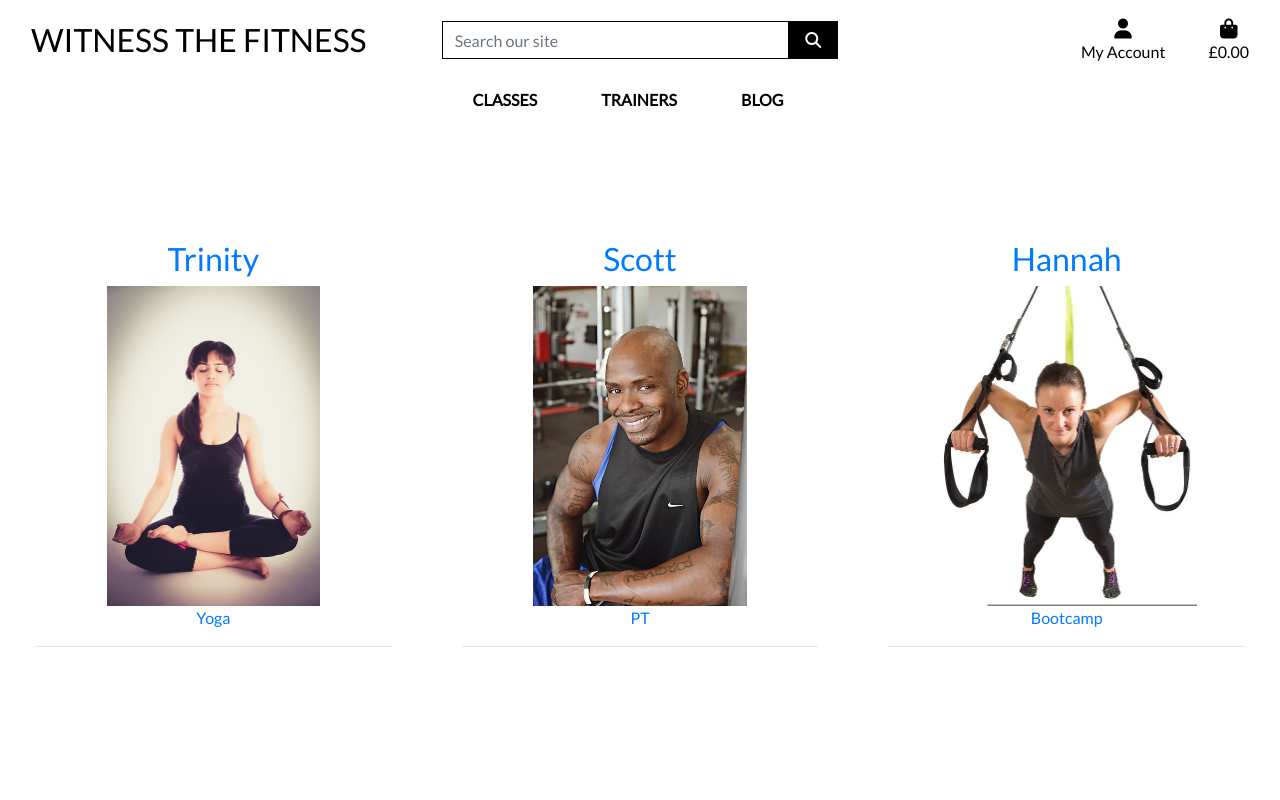
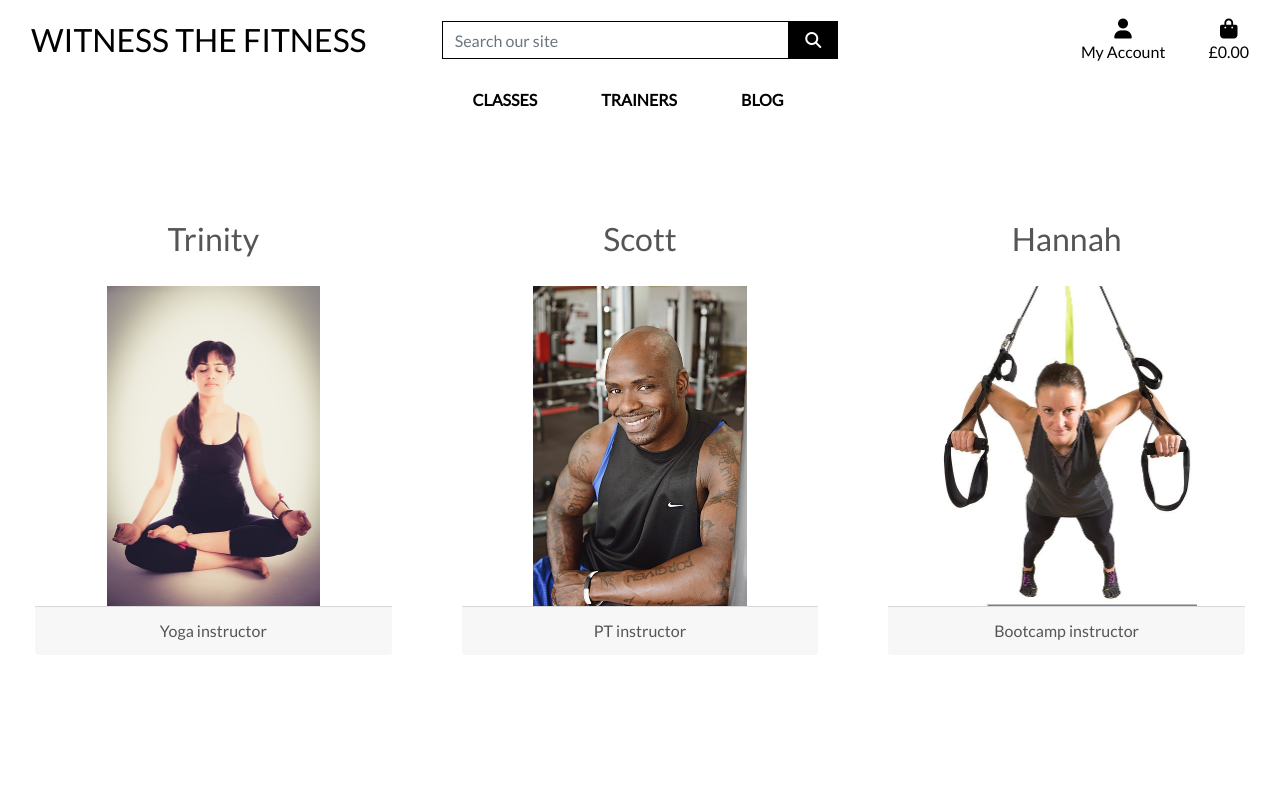
Before and after one commit to anthonyjn08/witness_the_fitness_v1, a Django app: page /trainers/ in a window 1280 px wide. Run offline with Django 3.2, Linux system fonts and the light colour scheme; data comes from the database, SQL or seed files in the repository; some libraries are stand-ins or nearby versions.

Commit message:
Add styling to trainers template

```diff
--- a/sports/templates/sports/sport_detail.html
+++ b/sports/templates/sports/sport_detail.html
@@ -30,7 +30,7 @@
             <div class="col-12 col-md-6 col-lg-4">
                 <div class="product-details-container mb-5 mt-md-5">
                     <p class="mb-0">{{ sport.sport_category }}</p>
-                    <p class="lead mb-0 text-left font-weight-bold">${{ sport.sport_cost }}</p>
+                    <p class="lead mb-0 text-left font-weight-bold">£{{ sport.sport_cost }}</p>
                     <p class="mt-3">{{ sport.sport_description }}</p>
                 </div>
             </div>
--- a/static/css/base.css
+++ b/static/css/base.css
@@ -74,7 +74,12 @@ body {
 .card-img-top {
     width: 100%;
     height: 25vw;
-    object-fit: contain;
+    object-fit: scale-down;
+}
+
+.image-container {
+    position: relative;
+    text-align: center;
 }
 
 /* -------------------------------- Media Queries */
--- a/trainers/templates/trainers/trainers.html
+++ b/trainers/templates/trainers/trainers.html
@@ -17,23 +17,24 @@
                 <div class="row">
                 {% for trainer in trainers_list %}
                     <div class="col-md-4 mt-2 mb-2">
-                    <div class="index-card mb-4 h-100">
-                        <div class="card-body justify-content-md-center">
-                            <a href="{% url 'trainer_detail' trainer.slug %}" class="post-link">
-                                <div class="brand text-center">
+                        <div class="index-card mb-4 h-100 text-center">
+                            <div class="car-title">
                                 <h2>{{ trainer.trainer_name }}</h2>
                             </div>
+                            <div class="card-body justify-content-md-center">
                                 <div class="image-container">
                                     {% if "trainer_placeholder" in trainer.trainer_image.url %}
+                                        <a href="{% url 'trainer_detail' trainer.slug %}" class="post-link">
                                             <img class="card-img-top"
                                                 src="https://res.cloudinary.com/anthonyjn08/image/upload/v1657147325/placeholder_i1ysim.jpg" alt="placeholder">
+                                        </a>
                                     {% else %}
+                                        <a href="{% url 'trainer_detail' trainer.slug %}" class="post-link">
                                             <img class="card-img-top" src="{{ trainer.trainer_image.url }}" alt="trainer-image">
+                                        </a>
                                     {% endif %}
                                 </div>
-                                <p class="card-text text-center index-brand">{{ trainer.trainer_category }}</p>
-                            </a>
-                            <hr>
+                                <p class="card-footer">{{ trainer.trainer_category }} instructor</p>
                             </div>
                         </div>
                     </div>
@@ -45,5 +46,6 @@
                 </div>
             </div>
         </div>
+    </div>
 
 {% endblock %}
```
Lines whose indentation alone changed are shown as unchanged.
